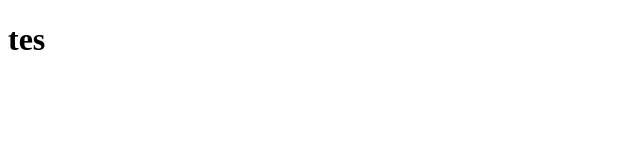
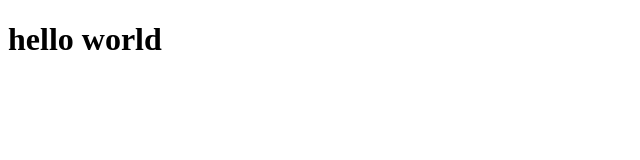
Before and after one commit to sastrapradana/tes2, a plain HTML site: page index.html in a window 1280 px wide. Shown: the whole page, without its empty margins (0-640 px from the left). Drawn offline with Linux system fonts and the light colour scheme.

Commit message:
second commit

```diff
--- a/index.html
+++ b/index.html
@@ -6,6 +6,6 @@
     <title>Document</title>
   </head>
   <body>
-    <h1>tes</h1>
+    <h1>hello world</h1>
   </body>
 </html>
```
